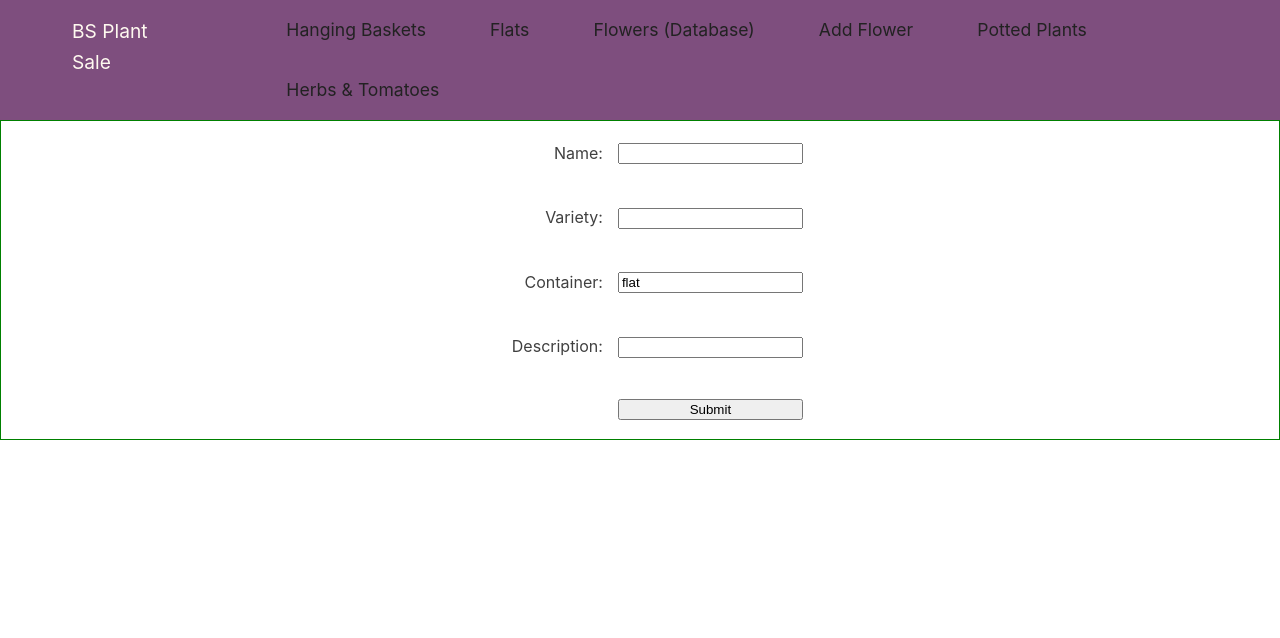
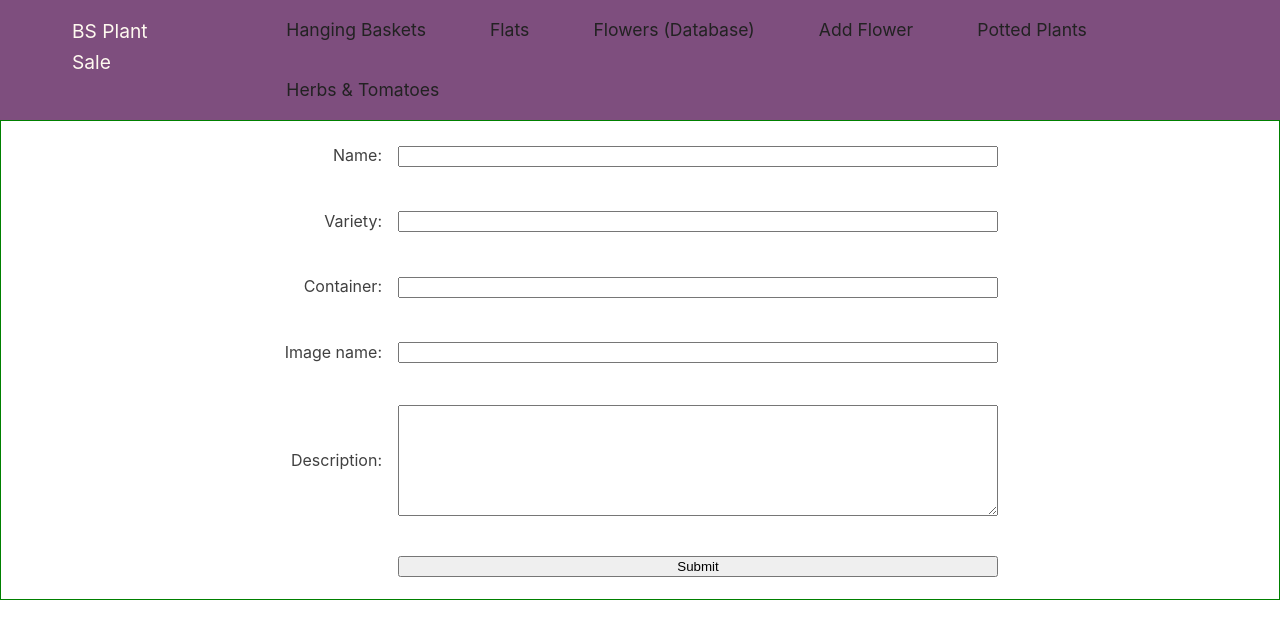
Before and after one commit to betsystevens/flowersale, a React (Create React App) app: page /flowerform in a window 1280 px wide. Shown: the top 638 px of the page. Built offline with nearby package versions, Linux system fonts and the light colour scheme.

Commit message:
Flowers fetch, create and delete

```diff
--- a/package.json
+++ b/package.json
@@ -6,6 +6,7 @@
     "@testing-library/jest-dom": "^4.2.4",
     "@testing-library/react": "^9.3.2",
     "@testing-library/user-event": "^7.1.2",
+    "axios": "^0.21.0",
     "react": "^16.13.1",
     "react-dom": "^16.13.1",
     "react-router-dom": "^5.2.0",
--- a/src/App.css
+++ b/src/App.css
@@ -206,25 +206,63 @@ a:hover {
 .card-footer.right {
   text-align: right; }
 
-.container {
+form {
 	border: 1px solid green;
   display: grid;
-  grid-template-columns: 10% auto;
-  grid-row-gap: 20px;
-  grid-column-gap: 15px;
+  /* grid-template-columns: 5% auto; */
+  /* grid-template-columns: 400px 1fr; */
+  grid-template-columns: 100px 600px;
+  grid-gap: 16px;
   /* background-color: #2196f3; */
   padding: 10px;
-  height: 40vh;
+  height: 60vh;
   justify-content: center;
   align-items: center;
 }
 
-.gridlabel {
-  grid-column-start: 1;
+label {
+  grid-column: 1 / 2;
   justify-self: end;
 }
 
-.gridinput {
-  grid-column-start: 2;
-  /* grid-column-end: 2; */
+input, textarea, button {
+  grid-column: 2 / 3;
 }
+
+/* img{
+  width: 500px;
+  height: 500px;
+  object-fit: contain;
+} */
+
+.progessBar{
+  height: 1rem;
+  width: 0%;
+  background-color: rgb(68, 212, 231);
+  color: white;
+  padding:2px
+}
+
+.file-upload{
+
+  box-shadow: 2px 2px 2px 2px #ccc;
+  padding: 2rem;
+  display: flex;
+  flex-direction: column;
+
+  justify-content: space-between;
+  font-size: 1rem;
+}
+
+/* input , div , button{
+  margin-top: 2rem;
+} */
+
+.upbutton {
+   width: 5rem;
+   padding: .5rem;
+   background-color: #2767e9;
+   color: aliceblue;
+   font-size: 1rem;
+   cursor: pointer;
+}
--- a/src/components/FlowerForm.js
+++ b/src/components/FlowerForm.js
@@ -1,40 +1,48 @@
-import React, { useState } from 'react';
+import React from 'react';
+import { useInput } from '../shared/inputHook';
+import { postData } from '../shared/postData';
 
 function FlowerForm() {
-   const [fname, setFName ] = useState('');
-   const [variety, setVariety ] = useState('');
-   const [container, setContainer ] = useState('flat');
-   const [description, setDescription ] = useState('');
+    const { value:fname, bind:bindfname, reset:resetfname } = useInput('');
+    const { value:variety, bind:bindvariety, reset:resetvariety } = useInput('');
+    const { value:container, bind:bindcontainer, reset:resetcontainer } = useInput('');
+    const { value:imagename, bind:bindimagename, reset:resetimagename } = useInput('');
+    const { value:description, bind:binddescription, reset:resetdescription } = useInput('');
 
-   function handleInputChange(event) {
-       const target = event.target;
-       const name = target.name;
-       const value = target.value;
 
-       if (name === 'fname') { setFName(value) };
-       if (name === 'variety') { setVariety(value) };
-       if (name === 'container') { setContainer(value) };
-       if (name === 'description') { setDescription(value) };
-   }
-   function saveFlower() {
-       alert("Current values: " + "fname: " + fname + ", variety: " + variety + ", container: " + container);
-   }
-   return (
+    const handleSubmit = (evt) => {
+        evt.preventDefault();
+        alert(`Submitting Name ${fname}, ${variety} ${container} ${description}`);
+        postData("flowers", {
+            "name": fname,
+            "variety": [variety],
+            "container": container,
+            "image": imagename,
+            "description": description
+        });
+        resetfname();
+        resetvariety();
+        resetcontainer();
+        resetdescription();
+        resetimagename();
+    }
+
+    return (
         <div>
-            <form>
-                <div class="container">
-                    <label className="gridlabel">Name:</label>
-                    <input name="fname" type="text" value={fname} onChange={handleInputChange} />
-                    <label className="gridlabel">Variety:</label>
-                    <input name="variety" type="text" value={variety} onChange={handleInputChange} />
-                    <label className="gridlabel">Container:</label>
-                    <input name="container" type="text" value={container} onChange={handleInputChange} />
-                    <label className="gridlabel">Description:</label>
-                    <input name="container" type="textarea" value={description} onChange={handleInputChange} />
-                    <button className="gridinput" onClick={saveFlower}>Submit</button>
-                </div>
+            <form onSubmit={handleSubmit}>
+                <label>Name:</label>
+                <input type="text" {...bindfname} />
+                <label>Variety:</label>
+                <input type="text" {...bindvariety} />
+                <label>Container:</label>
+                <input name="container" type="text" {...bindcontainer} />
+                <label>Image name:</label>
+                <input name="description" type="text" {...bindimagename} />
+                <label>Description:</label>
+                <textarea name="description" rows="7" {...binddescription} />
+                <input type="submit" value="Submit" />
             </form>
-       </div>
-   );
+        </div>
+    );
 }
 export default FlowerForm;
--- a/src/components/Hero.js
+++ b/src/components/Hero.js
@@ -1,10 +1,11 @@
 import React from 'react';
+import { plantSaleYear } from '../shared/config';
 
 function Hero(props) {
   return (
     <div className="hero">
       <div className="flex-center">
-          <h1>[Placeholder  Year] Plant Sale</h1>
+          <h1>{plantSaleYear} Plant Sale</h1>
       </div>
     </div>
   )
--- a/src/components/Main.js
+++ b/src/components/Main.js
@@ -9,7 +9,7 @@ import FlowerForm from './FlowerForm';
 import Radios from './Radios';
 import { FLOWERS } from '../shared/flowers';
 import { FLATS } from '../shared/flats';
-
+import FileUpload from './FileUpload';
 import '../App.css';
 
 function Main(props) {
@@ -36,6 +36,7 @@ function Main(props) {
         <Route exact path="/flats" component={() => <FlowerCards flats={data.flats} />} />
         <Route exact path="/flowerdatabase" component={() => <FlowerDatabase/>} />
         <Route exact path="/flowerform" component={() => <FlowerForm/>} />
+        <Route exact path="/uploadImage" component={() => <FileUpload/>} />
         <Route exact path="/test" component={Radios} />
         <Redirect to="/home" />
       </Switch>
--- /dev/null
+++ b/src/shared/config.js
@@ -0,0 +1,2 @@
+export const baseUrl = 'http://localhost:3000/';
+export const plantSaleYear = '2021';
--- /dev/null
+++ b/src/shared/deleteData.js
@@ -0,0 +1,32 @@
+import { baseUrl } from './config';
+
+export const deleteData = (endpoint, inputdata) => {
+
+    console.log('deleting ' + baseUrl + endpoint );
+
+    return fetch(baseUrl + endpoint, {
+        method: 'DELETE',
+        body: JSON.stringify(inputdata),
+        headers: {
+            'Content-Type': 'application/json'
+        },
+        credentials: 'same-origin'
+    })
+    .then(response => {
+        if (response.ok) {
+            return response;
+        }
+        else {
+            var error = new Error('Error ' + response.status + ': ' + response.statusText);
+            error.response = response;
+            throw error;
+        }
+    },
+    error => {
+        var errmess = new Error(error.message);
+        throw errmess;
+    })
+    .then(response => response.json())
+    .catch(error => { console.log('Delete ', error.message);
+        alert('Your item could not be deleted\nError: '+ error.message); })
+}
--- a/src/shared/fetchData.js
+++ b/src/shared/fetchData.js
@@ -1,17 +1,18 @@
-import React, { useState, useEffect } from 'react';
+import { useState, useEffect } from 'react';
+import { baseUrl } from './config';
 
-export default function useItems(collType) {
+export default function useItems(endpoint) {
     const [items, setItems] = useState([]);
 
     async function getData() {
-        const response = await fetch("http://localhost:3000/" + collType);
+        const response = await fetch(baseUrl + endpoint);
         const data = await response.json();
         setItems(data);
     }
 
     useEffect(() => {
         getData();
-    }, [collType]);
+    }, [endpoint]);
 
-    return items;
+    return (Array.isArray(items)) ? items : [items];
 }
--- /dev/null
+++ b/src/shared/inputHook.js
@@ -0,0 +1,17 @@
+import { useState } from "react";
+
+export const useInput = initialValue => {
+  const [value, setValue] = useState(initialValue);
+
+  return {
+    value,
+    setValue,
+    reset: () => setValue(""),
+    bind: {
+      value,
+      onChange: event => {
+        setValue(event.target.value);
+      }
+    }
+  };
+};
--- /dev/null
+++ b/src/shared/postData.js
@@ -0,0 +1,32 @@
+import { baseUrl } from './config';
+
+export const postData = (endpoint, inputdata) => {
+
+    console.log('posting ' + baseUrl + endpoint );
+
+    return fetch(baseUrl + endpoint, {
+        method: 'POST',
+        body: JSON.stringify(inputdata),
+        headers: {
+            'Content-Type': 'application/json'
+        },
+        credentials: 'same-origin'
+    })
+    .then(response => {
+        if (response.ok) {
+            return response;
+        }
+        else {
+            var error = new Error('Error ' + response.status + ': ' + response.statusText);
+            error.response = response;
+            throw error;
+        }
+    },
+    error => {
+        var errmess = new Error(error.message);
+        throw errmess;
+    })
+    .then(response => response.json())
+    .catch(error => { console.log('POST ', error.message);
+        alert('Your item could not be posted\nError: '+ error.message); })
+}
```
Also changed, not shown: src/components/FlowerDatabase.js (+19 -3 lines), 2 other files (tests, documents, lock files or other folders).
